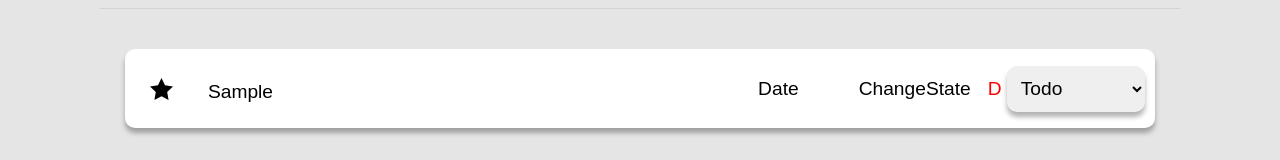
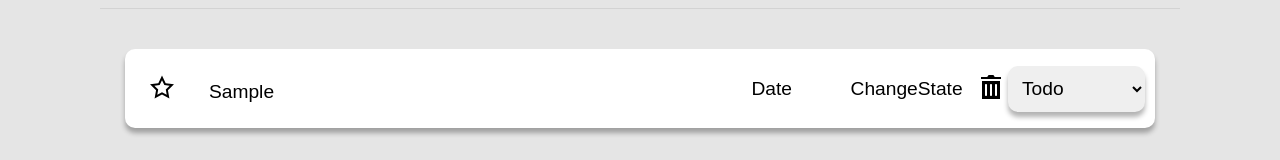
Before and after one commit to freeonboard-highfive/5_ModuCompany_team1, a React (Create React App) app: page / in a window 1280 px wide. Both pictures are taken after typing "Sample" into the empty fields and a click on the button 1102 px from the left and 69 px from the top of the page. Shown: the part 217-377 px from the top of the page. Built offline with nearby package versions, Linux system fonts and the light colour scheme.

Commit message:
design: change delete button D to trash icon

```diff
--- a/src/assets/Stars.tsx
+++ b/src/assets/Stars.tsx
@@ -13,7 +13,7 @@ export const FilledStar: React.FC = () => {
   );
 };
 
-export const HalfFilledStar: React.FC = () => {
+export const NotFilledStar: React.FC = () => {
   return (
     <svg
       xmlns="http://www.w3.org/2000/svg"
@@ -21,7 +21,6 @@ export const HalfFilledStar: React.FC = () => {
       height="24"
       viewBox="0 0 24 24"
     >
-      <path d="M12 5.173l2.335 4.817 5.305.732-3.861 3.71.942 5.27-4.721-2.524v-12.005zm0-4.586l-3.668 7.568-8.332 1.151 6.064 5.828-1.48 8.279 7.416-3.967 7.416 3.966-1.48-8.279 6.064-5.827-8.332-1.15-3.668-7.569z" />
-    </svg>
+      <path d="M12 5.173l2.335 4.817 5.305.732-3.861 3.71.942 5.27-4.721-2.524-4.721 2.525.942-5.27-3.861-3.71 5.305-.733 2.335-4.817zm0-4.586l-3.668 7.568-8.332 1.151 6.064 5.828-1.48 8.279 7.416-3.967 7.416 3.966-1.48-8.279 6.064-5.827-8.332-1.15-3.668-7.569z"/></svg>
   );
 };
--- /dev/null
+++ b/src/assets/Trash.tsx
@@ -0,0 +1,13 @@
+import React from 'react';
+
+export const Trash: React.FC = () => {
+  return (
+    <svg
+        xmlns="http://www.w3.org/2000/svg"
+        width="24"
+        height="24"
+        viewBox="0 0 24 24"
+    >
+    <path d="M3 6v18h18v-18h-18zm5 14c0 .552-.448 1-1 1s-1-.448-1-1v-10c0-.552.448-1 1-1s1 .448 1 1v10zm5 0c0 .552-.448 1-1 1s-1-.448-1-1v-10c0-.552.448-1 1-1s1 .448 1 1v10zm5 0c0 .552-.448 1-1 1s-1-.448-1-1v-10c0-.552.448-1 1-1s1 .448 1 1v10zm4-18v2h-20v-2h5.711c.9 0 1.631-1.099 1.631-2h5.315c0 .901.73 2 1.631 2h5.712z"/></svg>
+  );
+};
--- /dev/null
+++ b/src/components/important/Important.tsx
@@ -0,0 +1,30 @@
+import React, { useState } from 'react'
+import { useDispatch } from 'src/utils/context';
+import { TodoType } from 'src/utils/utilTypes';
+import { FilledStar, NotFilledStar } from 'src/assets/Stars'
+import { TODO_KEYS } from 'src/utils/constants';
+
+interface TodoItemProps {
+    todo: TodoType;
+  }
+
+const Important = ({ todo }: TodoItemProps) => {
+    const [isImportant, setIsImportant] = useState<boolean>(false);
+    const dispatch = useDispatch();
+
+    const handleImportant = (event: React.MouseEvent<HTMLSpanElement>): void => {
+        setIsImportant(prev => !prev)
+    }
+
+    return (
+        <>
+            {!isImportant &&
+                <span onClick={handleImportant}>
+                    {isImportant ? <FilledStar /> : <NotFilledStar />}
+                </span>
+            }
+        </>
+    )
+}
+
+export default Important
--- a/src/components/todoItem/TodoItem.tsx
+++ b/src/components/todoItem/TodoItem.tsx
@@ -2,9 +2,10 @@ import { TodoType } from 'src/utils/utilTypes';
 import React, { useState } from 'react';
 import styled from 'styled-components';
 import EditTodo from './EditTodo';
-import { FilledStar } from '../../assets/Stars';
 import { useDispatch } from 'src/utils/context';
 import Status from '../status/Status';
+import Important from '../important/Important';
+import { Trash } from 'src/assets/Trash';
 
 interface TodoItemTypes {
   todo: TodoType;
@@ -21,11 +22,11 @@ const TodoItem: React.FC<TodoItemTypes> = ({ todo }) => {
   return (
     <Todo>
       <TodoContent>
+        <Important todo={todo}/>
         {editMode ? (
           <EditTodo toggleEditMode={toggleEditMode} todo={todo} />
         ) : (
           <TodoTextBox>
-            <FilledStar />
             <TextBox onClick={(): void => toggleEditMode()}>
               <TodoText>{todo.taskName}</TodoText>
             </TextBox>
@@ -37,7 +38,7 @@ const TodoItem: React.FC<TodoItemTypes> = ({ todo }) => {
       <TodoButton
         onClick={(): void => dispatch({ type: 'DELETE', id: todo.id })}
       >
-        D
+        <Trash />
       </TodoButton>
       <Status todo={todo} />
     </Todo>
--- a/src/utils/reducer/actions.ts
+++ b/src/utils/reducer/actions.ts
@@ -3,5 +3,5 @@ import { TodoType } from '../utilTypes';
 export type Action =
   | { type: 'ADD'; text: string }
   | { type: 'DELETE'; id: number }
-  | { type: 'EDIT'; id: number; name: string; value: string | boolean }
+  | { type: 'EDIT'; id: number; name: string; value: string | boolean; }
   | { type: 'LOAD'; todoState: TodoType[] };
```
